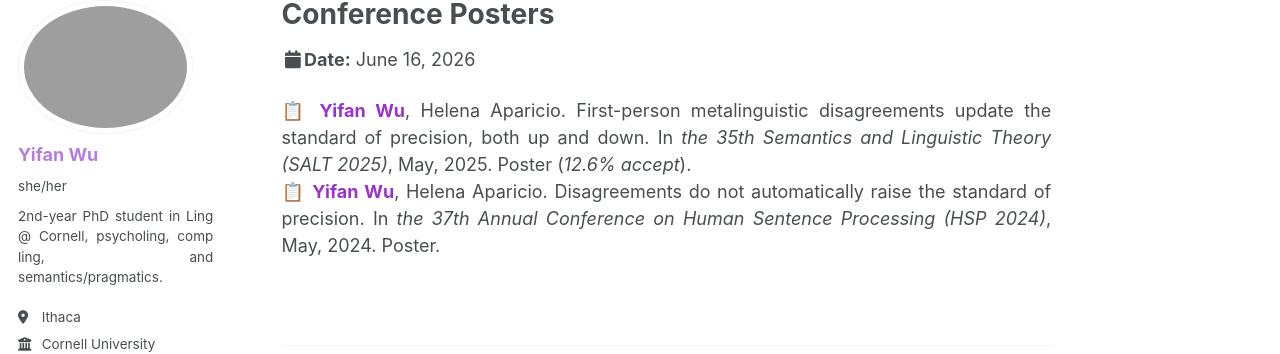
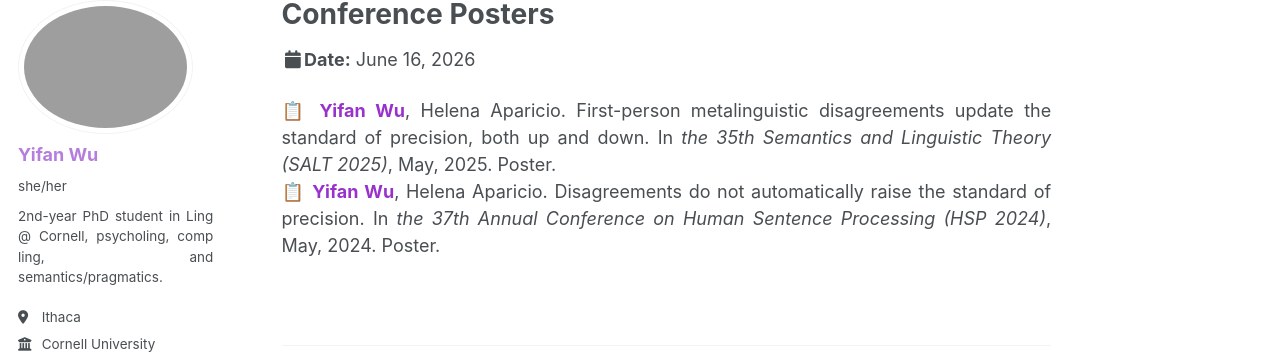
Before and after one commit to lynn-yifanwu-ling/lynn-yifanwu-ling.github.io, a Jekyll site: the page built from _talks/posters.md, in a window 1280 px wide and 1049 px high. Shown: the part 106-460 px from the top of the window. Built offline with Jekyll 4.4.1, drawn with Linux system fonts in a browser that asks for light colours; emoji names are drawn with the system emoji font; some web fonts are replaced.

Commit message:
Update posters.md

```diff
--- a/_talks/posters.md
+++ b/_talks/posters.md
@@ -5,5 +5,5 @@ type: "Talk"
 permalink: /talks/conference_posters
 ---
 
-:clipboard: **<span style="color: #9932CC;">Yifan Wu</span>**, Helena Aparicio. First-person metalinguistic disagreements update the standard of precision, both up and down. In *the 35th Semantics and Linguistic Theory (SALT 2025)*, May, 2025. Poster (*12.6% accept*). <br>
+:clipboard: **<span style="color: #9932CC;">Yifan Wu</span>**, Helena Aparicio. First-person metalinguistic disagreements update the standard of precision, both up and down. In *the 35th Semantics and Linguistic Theory (SALT 2025)*, May, 2025. Poster. <br>
 :clipboard: **<span style="color: #9932CC;">Yifan Wu</span>**, Helena Aparicio. Disagreements do not automatically raise the standard of precision. In *the 37th Annual Conference on Human Sentence Processing (HSP 2024)*, May, 2024. Poster.
```
